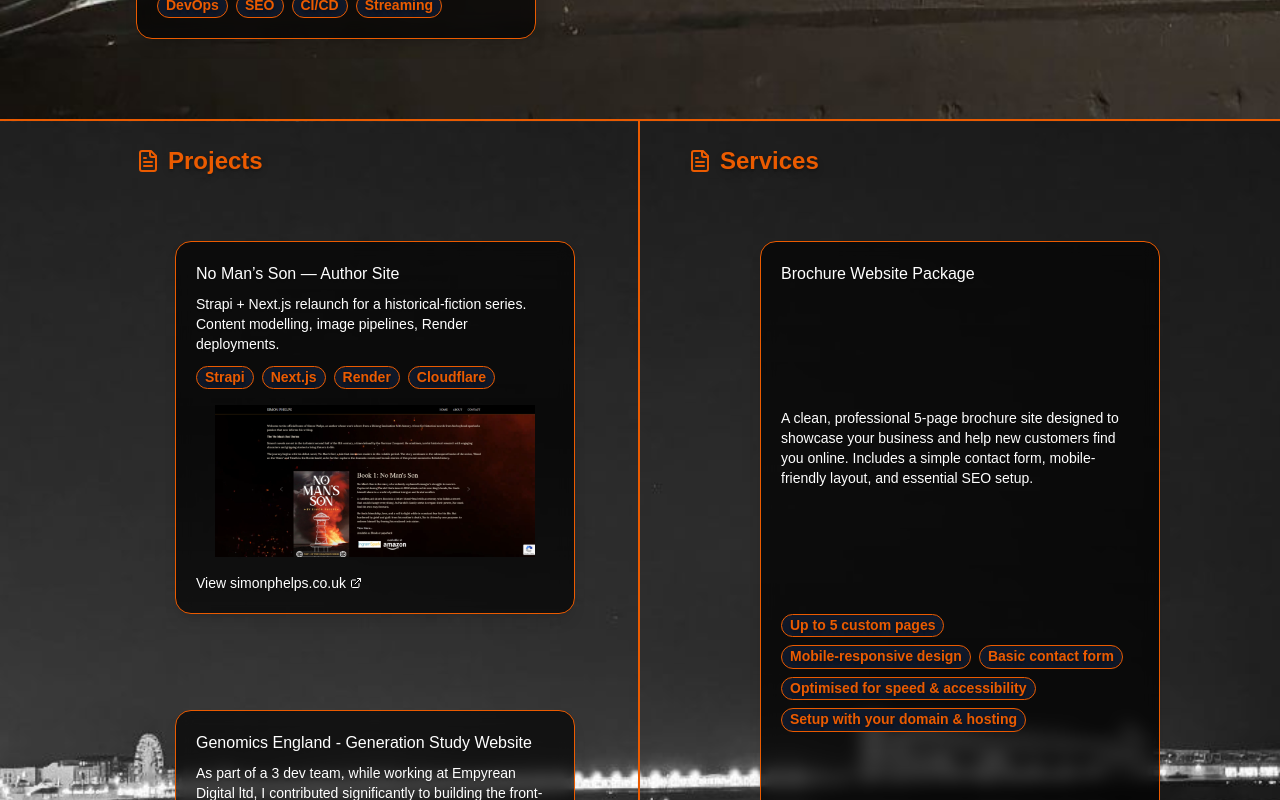
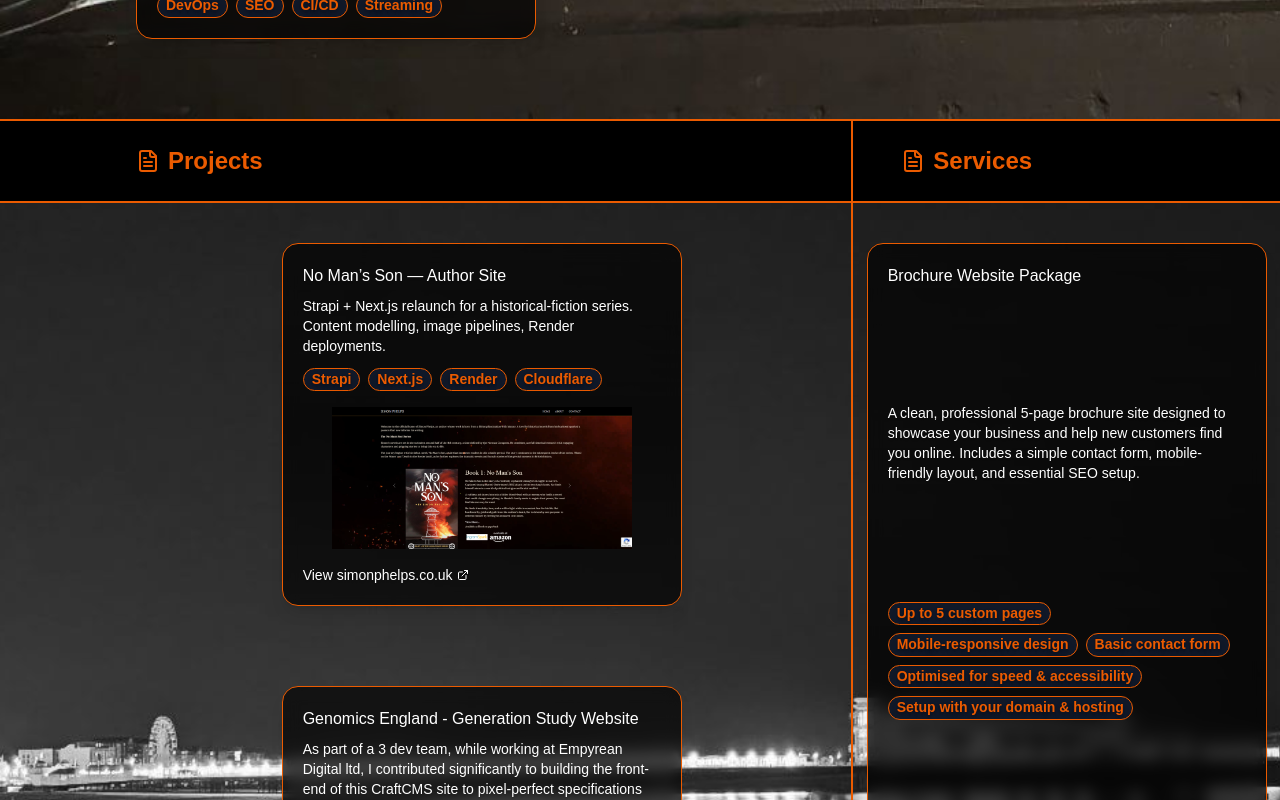
Before and after one commit to Nartuom/tombl-app, a Next.js app: page / in a window 1280 px wide. Shown: the part 2420-3220 px from the top of the page. Built offline with nearby package versions, Linux system fonts and the light colour scheme.

Commit message:
Adjust stylings to projects to accoutn for large devices

```diff
--- a/app/components/Portfolio.tsx
+++ b/app/components/Portfolio.tsx
@@ -300,18 +300,18 @@ export default function Portfolio() {
         </section>
 
         {/* Projects & Services */}
-        <section id="projects" title="Selected Projects" className={"grid grid-flow-row-dense grid-cols-2 shrink w-full bg-[url('../public/assets/westonPier.jpg')] bg-cover bg-position-[50%_50%]  border-b-2 border-accent"}>
+        <section id="projects" title="Selected Projects" className={"grid grid-flow-row-dense grid-cols-1 md:grid-cols-3 shrink w-full bg-[url('../public/assets/westonPier.jpg')] bg-cover bg-position-[50%_50%]  border-b-2 border-accent"}>
 
-          <div className="row-start-1 col-span-2 md:col-span-1 h-65px md:border-r-2 border-accent text-center">
+          <div className="row-start-1 md:col-span-2 h-65px md:border-r-2 border-b-2 md:border-t-0 border-accent bg-black text-center">
             <Reveal>
               <h2 className="inline-flex font-semibold text-2xl text-accent p-6 mx-6 md:mx-28 text-shadow-lg"><FileText className="self-center mr-2"></FileText>Projects</h2>
             </Reveal>
           </div>
 
-          <div className="flex-row inline-flex flex-wrap row-span-1 row-start-2 col-span-2 md:col-span-1 md:ml-28 gap-4 text-shadow-lg justify-center md:border-r-2 border-accent pb-10">
+          <div className="flex flex-row flex-wrap row-start-2 col-span-1 md:col-span-2 md:ml-28 text-shadow-lg pb-10  md:border-r-2 border-accent justify-around">
             {PROJECTS.map((p, i) => (
               <Reveal key={i} delay={i * 0.05}>
-                <Card className="my-0 w-auto md:w-100">
+                <Card className="my-0 w-90 md:w-100">
                   <CardContent>
                     <h3 className="font-medium">{p.name}</h3>
                     <p className="mt-2 text-sm text-white">{p.blurb}</p>
@@ -323,7 +323,7 @@ export default function Portfolio() {
                     <div className="flex flex-col">
                         <Image
                           src={p.imageSrc}
-                          width={320}
+                          width={300}
                           height={250}
                           objectFit="contain"
                           alt="screenshot of the project homepage"
@@ -345,12 +345,12 @@ export default function Portfolio() {
           </div>
 
 
-          <div className="row-start-3 md:row-start-1 col-span-2 md:col-span-1 h-65px text-center border-t-2 border-accent md:border-0">
+          <div className="row-start-3 md:row-start-1 md:col-start-3 md:col-span-1 bg-black h-65px text-center border-y-2 md:border-t-0 border-accent">
             <Reveal>
               <h2 className="inline-flex row-span-1 col-span-1 h-20 font-semibold text-2xl text-accent p-6 mx-6 text-shadow-lg"><FileText className="self-center mr-2"></FileText>Services</h2>
             </Reveal>
           </div>
-          <div className="flex-row inline-flex flex-wrap row-span-1 row-start-4 md:row-start-2 col-span-2 md:col-span-1 gap-4 mb-10 text-shadow-lg justify-center">
+          <div className="flex-row inline-flex flex-wrap row-span-1 row-start-4 md:row-start-2 col-start-1 md:col-start-3 md:col-span-1 gap-4 mb-10 text-shadow-lg justify-center">
             {SERVICES.map((p, i) => (
               <Reveal key={i} delay={i * 0.05}>
               <Card className="my-0 w-auto md:w-100">
```
